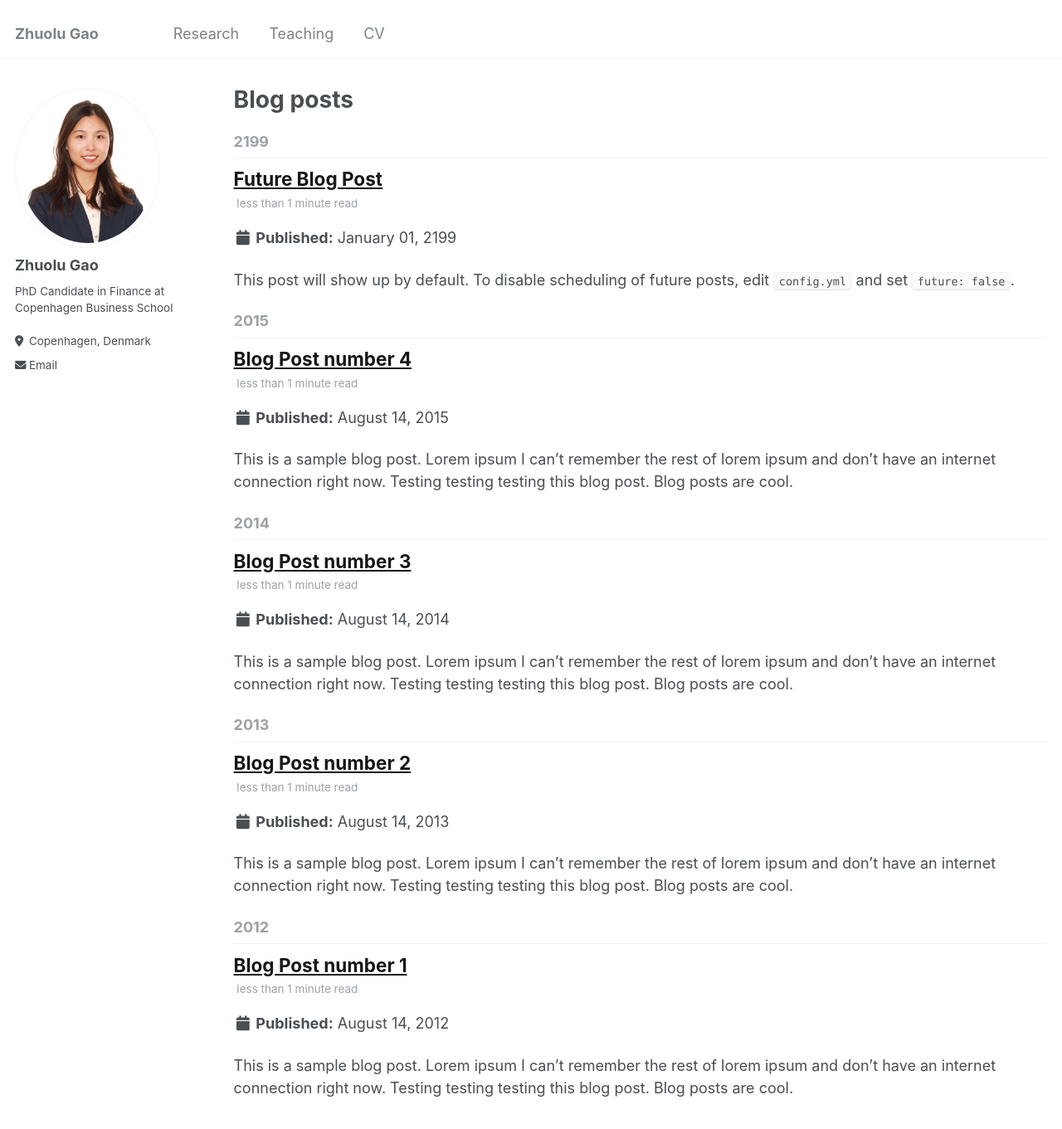
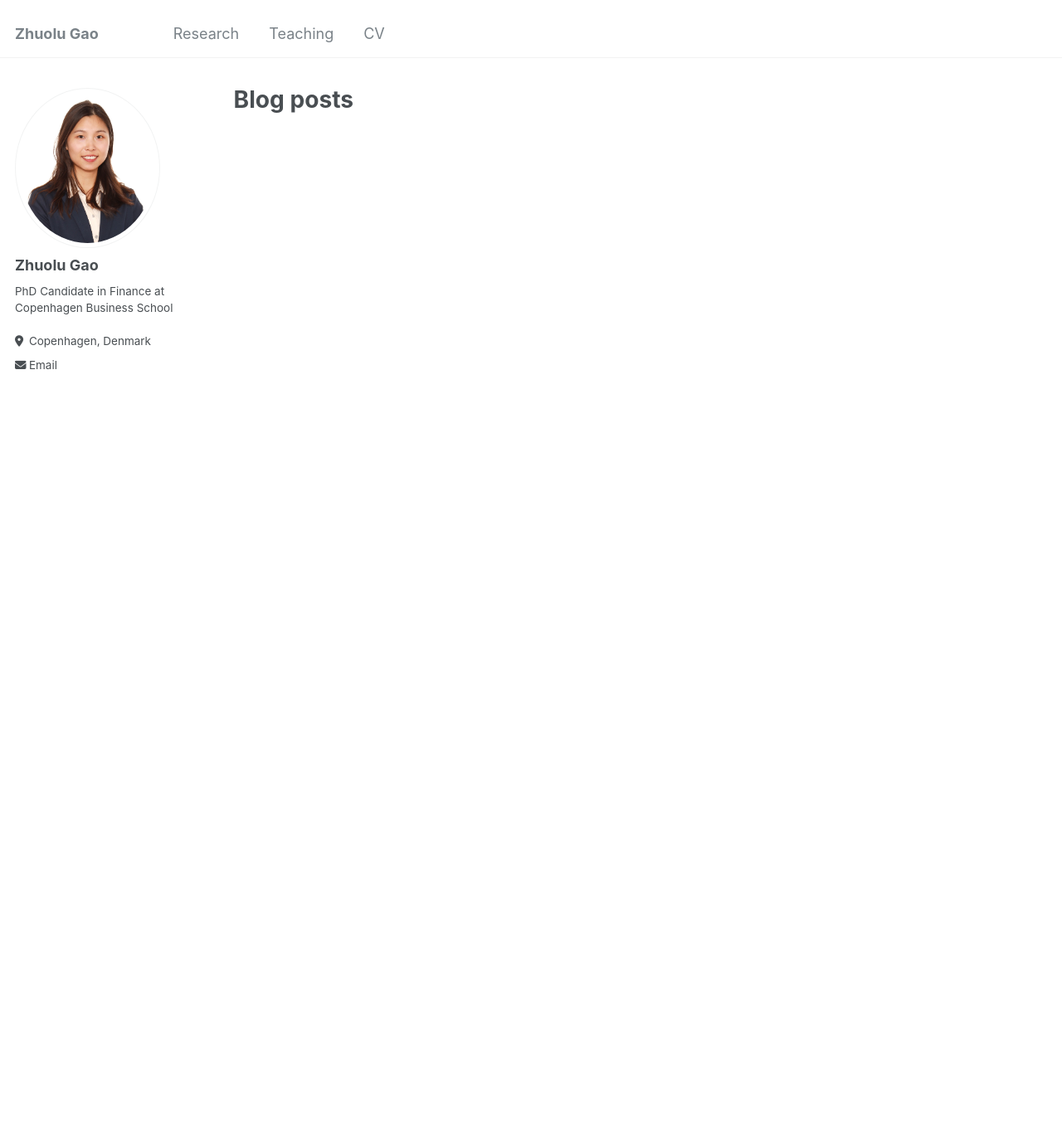
Before and after one commit to zhuolugao/zhuolugao.github.io, a Jekyll site: the page built from _pages/year-archive.html, in a window 1280 px wide and 1400 px high. Shown: the top 1361 px of the window at 83% size. Built offline with Jekyll 4.4.1, drawn with Linux system fonts in a browser that asks for light colours.

Commit message:
Remove the blog pages as in the template.

```diff
--- a/_config.yml
+++ b/_config.yml
@@ -78,7 +78,7 @@ author:
 teaser                   :  # filename of teaser fallback teaser image placed in /images/, .e.g. "500x300.png"
 breadcrumbs              : false # true, false (default)
 words_per_minute         : 160
-future                   : true
+future                   : false
 read_more                : "disabled" # if enabled, adds "Read more" links to excerpts
 talkmap_link             : false #change to true to add link to talkmap on talks page
 comments:
--- a/_posts/2012-08-14-blog-post-1.md
+++ /dev/null
@@ -1,20 +0,0 @@
----
-title: 'Blog Post number 1'
-date: 2012-08-14
-permalink: /posts/2012/08/blog-post-1/
-tags:
-  - cool posts
-  - category1
-  - category2
----
-
-This is a sample blog post. Lorem ipsum I can't remember the rest of lorem ipsum and don't have an internet connection right now. Testing testing testing this blog post. Blog posts are cool.
-
-Headings are cool
-======
-
-You can have many headings
-======
-
-Aren't headings cool?
-------
--- a/_posts/2013-08-14-blog-post-2.md
+++ /dev/null
@@ -1,20 +0,0 @@
----
-title: 'Blog Post number 2'
-date: 2013-08-14
-permalink: /posts/2013/08/blog-post-2/
-tags:
-  - cool posts
-  - category1
-  - category2
----
-
-This is a sample blog post. Lorem ipsum I can't remember the rest of lorem ipsum and don't have an internet connection right now. Testing testing testing this blog post. Blog posts are cool.
-
-Headings are cool
-======
-
-You can have many headings
-======
-
-Aren't headings cool?
-------
--- a/_posts/2014-08-14-blog-post-3.md
+++ /dev/null
@@ -1,20 +0,0 @@
----
-title: 'Blog Post number 3'
-date: 2014-08-14
-permalink: /posts/2014/08/blog-post-3/
-tags:
-  - cool posts
-  - category1
-  - category2
----
-
-This is a sample blog post. Lorem ipsum I can't remember the rest of lorem ipsum and don't have an internet connection right now. Testing testing testing this blog post. Blog posts are cool.
-
-Headings are cool
-======
-
-You can have many headings
-======
-
-Aren't headings cool?
-------
--- a/_posts/2199-01-01-future-post.md
+++ /dev/null
@@ -1,11 +0,0 @@
----
-title: 'Future Blog Post'
-date: 2199-01-01
-permalink: /posts/2012/08/blog-post-4/
-tags:
-  - cool posts
-  - category1
-  - category2
----
-
-This post will show up by default. To disable scheduling of future posts, edit `config.yml` and set `future: false`.
```
Also changed, not shown: _posts/2015-08-14-blog-post-4.md (deleted, +0 -20 lines).
